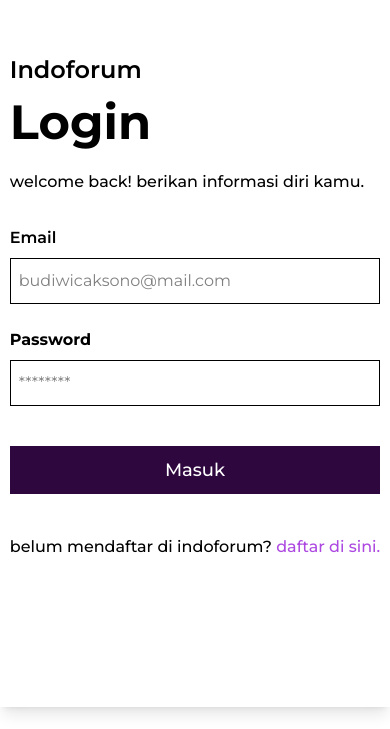
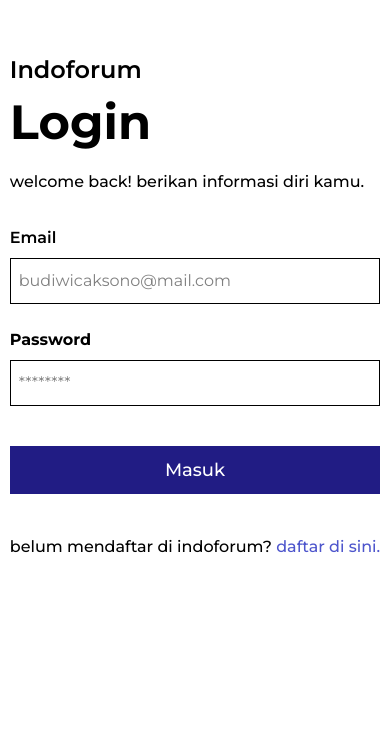
Before and after one commit to MrIrawan/indoforum, a Next.js app: page /masuk in a window 390 px wide. Shown: the part 115-844 px from the top of the page. Built offline with nearby package versions, Linux system fonts and the light colour scheme.

Commit message:
menguah warna theme dan mengedit halaman login

```diff
--- a/src/app/(auth)/masuk/page.js
+++ b/src/app/(auth)/masuk/page.js
@@ -6,7 +6,7 @@
             classname={'w-full h-screen flex items-center justify-center'}
             containerClass={'h-[800px]'}
         >
-            <div className="flex justify-between h-full shadow-lg">
+            <div className="flex justify-between h-full lg:shadow-lg">
 
                 {/* form login user */}
                 <div className="w-full lg:w-1/2 flex justify-center items-center">
@@ -37,11 +37,11 @@
                                     className="border py-2.5 px-2 font-m-reguler text-base text-black focus:outline-0 focus:ring focus:ring-secondary-color"
                                 />
                             </div>
-                            <button className="bg-primary-foreground py-2.5 px-3">
+                            <button className="bg-secondary-color py-2.5 px-3">
                                 <p className="text-lg font-m-medium text-white">Masuk</p>
                             </button>
                         </form>
-                        <p className="text-base font-m-medium leading-relaxed mt-10">belum mendaftar di indoforum? <a href="/daftar" className="text-secondary-color">daftar di sini.</a></p>
+                        <p className="text-base font-m-medium leading-relaxed mt-10">belum mendaftar di indoforum? <a href="/daftar" className="text-primary-color">daftar di sini.</a></p>
                     </div>
                 </div>
                 <div className="w-full lg:w-1/2 hidden lg:block">
--- a/src/app/globals.css
+++ b/src/app/globals.css
@@ -23,10 +23,12 @@
     --font-m-semibold: "m-semibold", "times ew roman";
     --font-m-bold: "m-bold", "times ew roman";
 
-    --color-pimary-color: #7A1CAC;
-    --color-secondary-color: #AD49E1;
-    --color-primary-foreground: #2E073F;
-    --color-secondary-foreground: #EBD3F8;
+    --color-base-color: #EFF2FF;
+
+    --color-primary-color: #4D55CC;
+    --color-secondary-color: #211C84;
+    --color-primary-foreground: #B5A8D5;
+    --color-secondary-foreground: #211C84;
 
     --color-text-color: #ffffff;
     --color-text-foregound: #000000;
```
